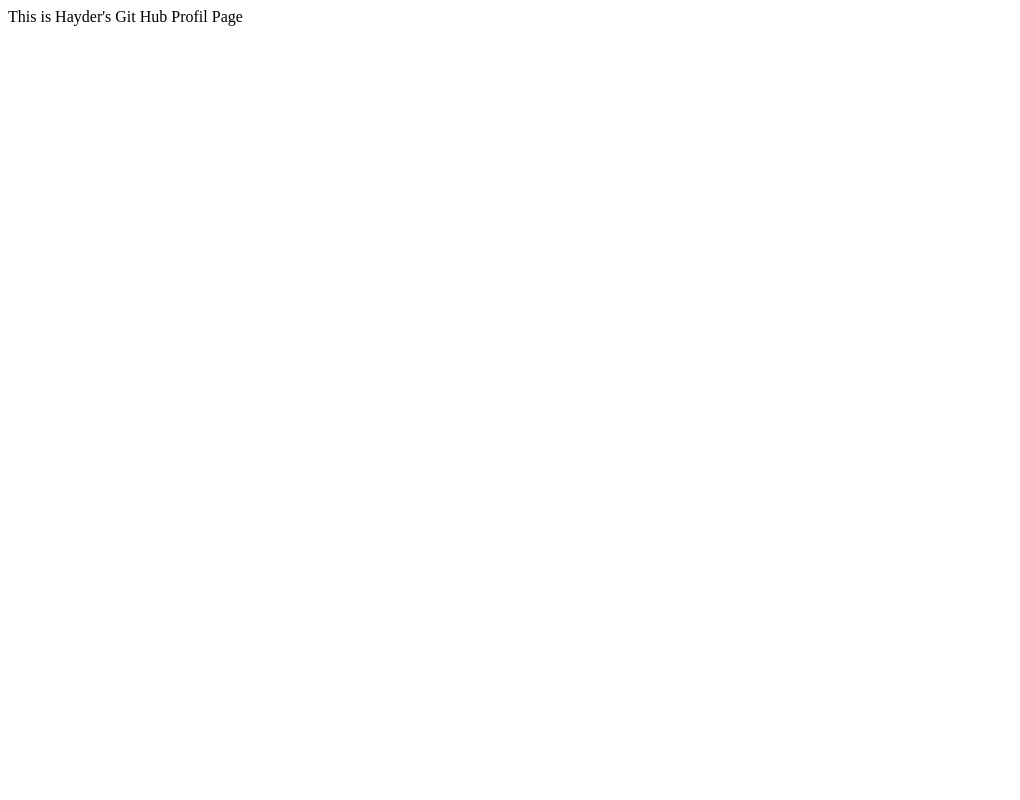
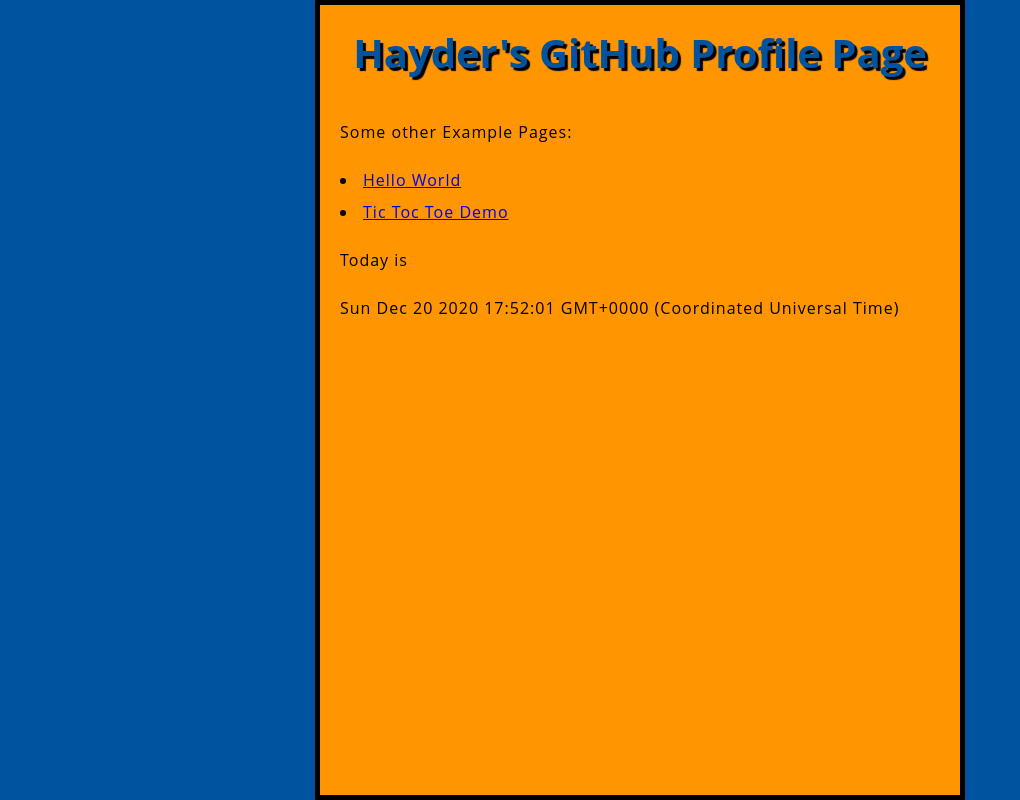
Before and after one commit to haydermir/haydermir.github.io, a plain HTML site: page index.html in a window 1280 px wide. Shown: the whole page, without its empty margins (0-1020 px from the left). Drawn offline with Linux system fonts and the light colour scheme.

Commit message:
Page Updates

```diff
--- a/index.html
+++ b/index.html
@@ -1 +1,24 @@
-This is Hayder's Git Hub Profil Page
+<html>
+<Head>
+    <title>Hayder's GitHub Page</title>
+    <link href="styles/style.css" rel="stylesheet" type="text/css">
+</Head>
+
+<body>
+
+    <h1>
+        Page Title
+    </h1>
+    <p>
+        Some other Example Pages:
+        <li><a href="https://haydermir.github.io/HelloWorld/" target="_blank">Hello World</a></li>
+        <li><a href="https://haydermir.github.io/myttt/" target="_blank">Tic Toc Toe Demo</a></li>
+    </p>
+    <p> Today is
+    <p class="marquee">
+        <span id="dtText"></span>
+    </p>
+
+    <script src="scripts/main.js"></script>
+</body>
+</html>
--- /dev/null
+++ b/scripts/main.js
@@ -0,0 +1,5 @@
+const myHeading = document.querySelector('h1');
+myHeading.textContent = "Hayder's GitHub Profile Page";
+
+var today = new Date();
+document.getElementById('dtText').innerHTML=today;
--- /dev/null
+++ b/styles/style.css
@@ -0,0 +1,41 @@
+html {
+  font-size: 10px;
+  font-family: 'Open Sans', sans-serif;
+}
+
+
+h1 {
+  font-size: 40px;
+  text-align: center;
+}
+
+p, li {
+  font-size: 16px;
+  line-height: 2;
+  letter-spacing: 1px;
+}
+
+
+html {
+  background-color: #00539F;
+}
+
+body {
+  width: 600px;
+  margin: 0 auto;
+  background-color: #FF9500;
+  padding: 0 20px 20px 20px;
+  border: 5px solid black;
+}
+
+h1 {
+  margin: 0;
+  padding: 20px 0;
+  color: #00539F;
+  text-shadow: 3px 3px 1px black;
+}
+
+img {
+  display: block;
+  margin: 0 auto;
+}
```
